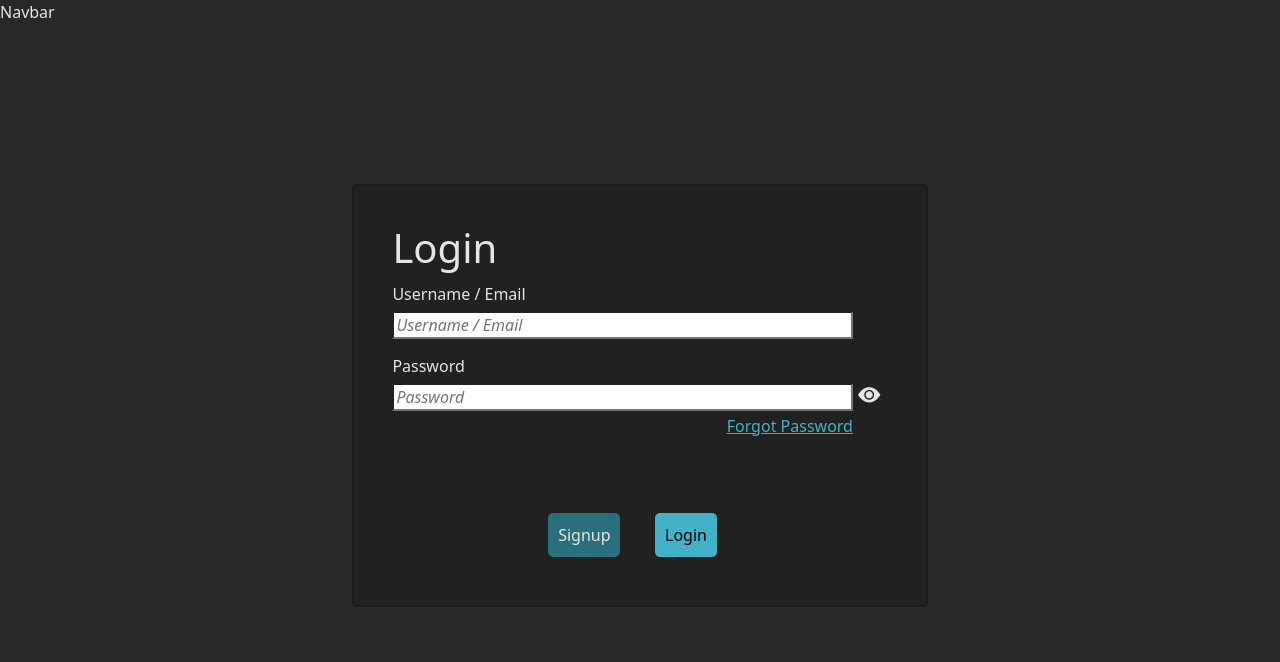
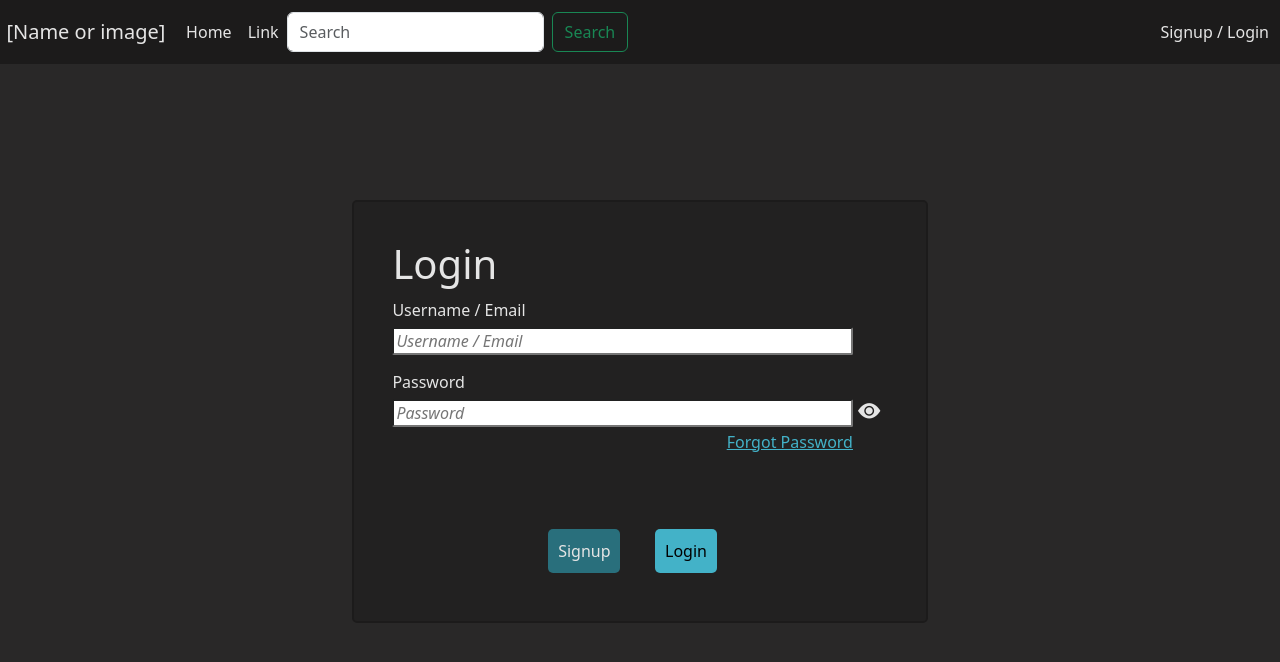
Before and after one commit to DakotaSpencer/Projects-In-Web-Dev, a React (Create React App) app in the folder frontend/pokesite/: page /login in a window 1280 px wide. Shown: the top 662 px of the page. Built offline with nearby package versions, Linux system fonts and the light colour scheme.

Commit message:
mostly done, but having errors

```diff
--- a/frontend/pokesite/src/App.js
+++ b/frontend/pokesite/src/App.js
@@ -1,18 +1,18 @@
 import "./App.scss";
-import { BrowserRouter, Routes, Route, Navigate } from "react-router-dom";
-import Navbar from "./components/Navbar";
+import { BrowserRouter, Routes, Route } from "react-router-dom";
 import Landing from "./pages/Landing";
 import Search from "./pages/Search";
 import Login from "./pages/Login";
 import Signup from "./pages/Signup";
 import SelectedPokemon from "./pages/SelectedPokemon";
 import Profile from "./pages/Profile";
+import NavBar from "./components/NavBar";
 
 function App() {
 	return (
 		<div className="App">
 			<BrowserRouter>
-				<Navbar />
+				<NavBar />
 				<div className="pages">
 					<Routes>
 						<Route path="/" element={<Landing />} />
--- a/frontend/pokesite/src/App.scss
+++ b/frontend/pokesite/src/App.scss
@@ -27,7 +27,7 @@ a{
 .login {
 	@include flexCenter;
 	height: 100%;
-	margin-top: 20vh;
+	margin-top: 17vh;
 	.borderContainer {
     h1{
       margin-bottom: 2%;
@@ -54,7 +54,7 @@ a{
         font-size: 1.4em;
         cursor: pointer;
         &:hover{
-          color: #BDBDBD;
+          color: $grey-hover;
         }
       }
       .forgot{
@@ -80,3 +80,34 @@ a{
 		}
 	}
 }
+
+
+nav {
+	background-color: #1C1B1B !important;
+  height: 8vh;
+	.nav-link {
+		color: $light-grey !important;
+    &:hover{
+      color: $grey-hover !important;
+    }
+	}
+	.navbar-text, .navbar-brand {
+		margin-right: 1%;
+		color: $light-grey;
+    &:hover{
+      color: $grey-hover;
+    }
+	}
+}
+
+.navbar > .container {
+	max-width: 100%;
+	margin: 0;
+	padding: 0;
+  margin-left: .5%;
+}
+
+.navbar {
+	margin: 0;
+	padding: 0;
+}
--- a/frontend/pokesite/src/components/Navbar.js
+++ b/frontend/pokesite/src/components/Navbar.js
@@ -1,9 +1,32 @@
-import React from 'react'
+import React from "react";
+import { Navbar, Container, Nav, Form, Button } from "react-bootstrap";
 
-const Navbar = () => {
-  return (
-    <div>Navbar</div>
-  )
-}
+const NavBar = () => {
+	return (
+		<Navbar className="navBar">
+			<Container>
+				<Navbar.Brand href="#home">[Name or image]</Navbar.Brand>
+				<Navbar.Toggle />
+				<Navbar.Collapse className="justify-content-end">
+					<Nav className="me-auto">
+						<Nav.Link href="/">Home</Nav.Link>
+						<Nav.Link href="">Link</Nav.Link>
+						<Form className="d-flex">
+							<Form.Control
+								type="search"
+								placeholder="Search"
+								className="me-2"
+								aria-label="Search" />
+							<Button variant="outline-success">Search</Button>
+						</Form>
+					</Nav>
+					<Navbar.Text>
+						<Nav.Link href="/login">Signup / Login</Nav.Link>
+					</Navbar.Text>
+				</Navbar.Collapse>
+			</Container>
+		</Navbar>
+	);
+};
 
-export default Navbar
+export default NavBar;
--- a/frontend/pokesite/src/index.scss
+++ b/frontend/pokesite/src/index.scss
@@ -4,6 +4,7 @@ $red: #bd3e3eff;
 $teal: #43b2c8ff;
 $teal2: #296F7C;
 $light-grey: #e5e5e5ff;
+$grey-hover: #BDBDBD;
 
 // Other vars
 
```
